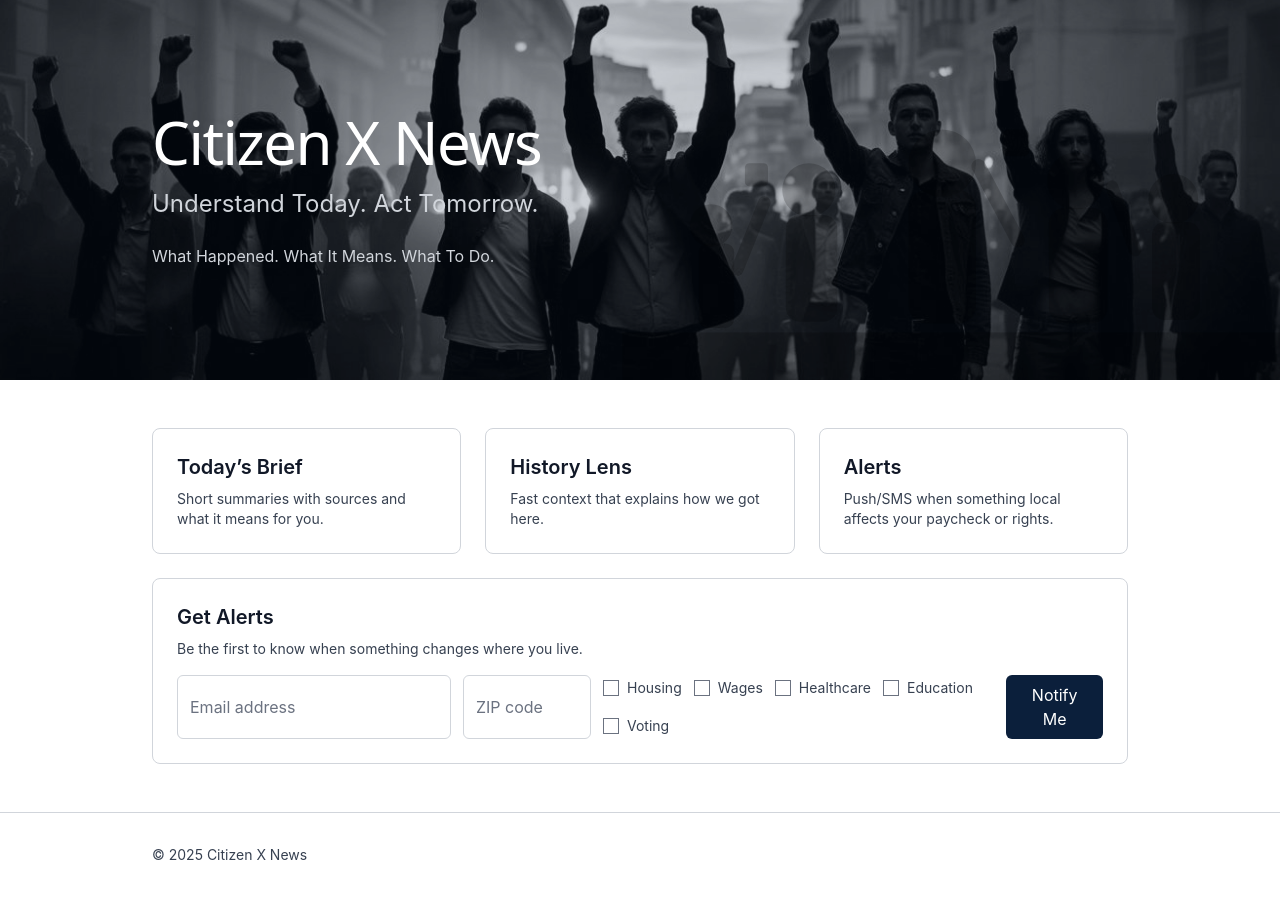
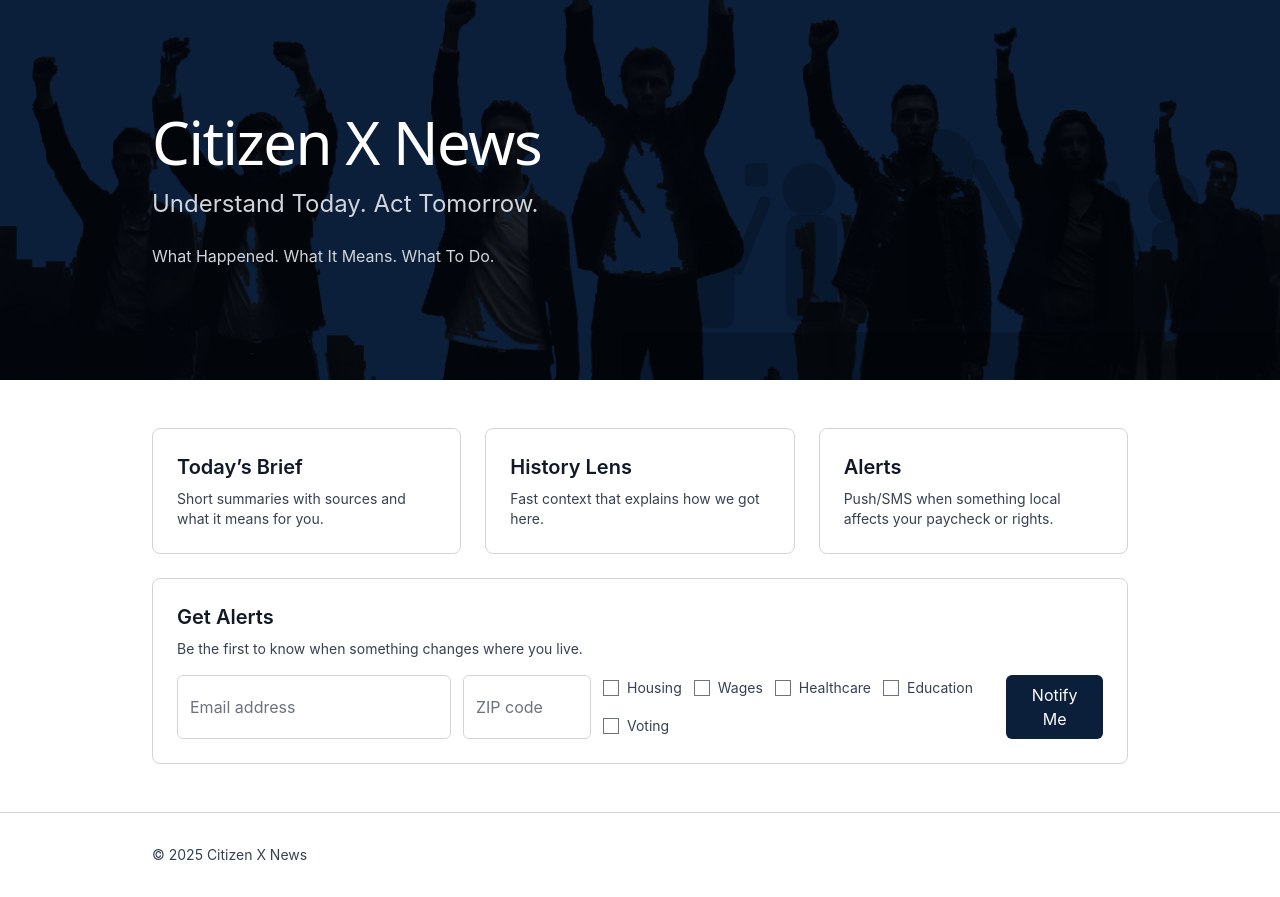
Before and after one commit to CitizenX123/citizenx-news, a Next.js app: page / in a window 1280 px wide. Built offline with nearby package versions, Linux system fonts and the light colour scheme; no server answers.

Commit message:
feat(hero): prefer hero.png over hero.jpg for local override

```diff
--- a/src/app/page.tsx
+++ b/src/app/page.tsx
@@ -6,9 +6,9 @@ export default function HomePage() {
   return (
     <main>
       <section className="relative w-full bg-cx-navy text-white overflow-hidden">
-        {/* Local upload (put hero.jpg in /public). Only shows if it loads. */}
+        {/* Local upload (put hero.png or hero.jpg in /public). PNG preferred. */}
         <img
-          src="/hero.jpg"
+          src="/hero.png"
           alt=""
           aria-hidden
           onLoad={() => setLocalLoaded(true)}
```
Also changed, not shown: public/hero.png (added).
